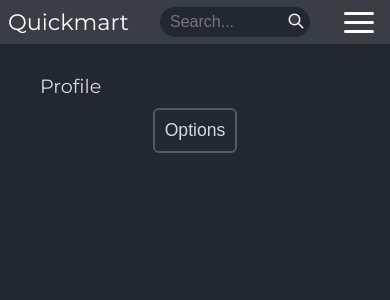
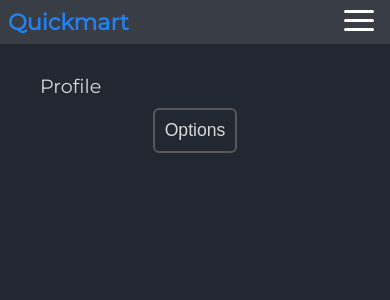
Before and after one commit to zygo1/E-shop, a React (Create React App) app: page /Profile.js in a window 390 px wide. Shown: the top 300 px of the page. Built offline with nearby package versions, Linux system fonts and the light colour scheme.

Commit message:
navigation bar

```diff
--- a/src/App.css
+++ b/src/App.css
@@ -9,6 +9,7 @@
     --itemColor: rgb(255, 255, 255);
     --hover: rgb(0, 94, 202);
     --white:  rgba(240, 240, 240, 0.882);
+    --navWhite:  rgb(230, 230, 230);
     --black:rgb(88, 88, 88);
     /* dark theme */
     --veryDarkGray:rgb(34, 40, 49);
--- a/src/components/Navbar.js
+++ b/src/components/Navbar.js
@@ -4,20 +4,45 @@ import language from '.././assets/language.svg';
 import search from '.././assets/search.svg';
 import Switch from "./switch";
 import '.././styles/Navbar.css';
-import { useContext } from 'react';
+import { useState, useRef, useEffect, useContext } from 'react';
 import { ThemeContext } from './useTheme';
-import { Link } from 'react-router-dom';
+import { Link, useNavigate } from 'react-router-dom';
 
 
 function Navbar() {
     const { theme } = useContext(ThemeContext);
+    const [isActive, setIsActive] = useState(false);
+    const navRef = useRef(null);
+    const navigate = useNavigate();
+
+    const handleToggle = () => {
+        setIsActive(!isActive);
+    };
+
+    const handleRemove = () => {
+        setIsActive(false);
+    }
+
+    const handleWindowClick = (e) => {
+        if (navRef.current && !navRef.current.contains(e.target)) {
+            setIsActive(false);
+        }
+    };
+
+    useEffect(() => {
+        window.addEventListener('click', handleWindowClick)
+
+        return () => {
+            window.removeEventListener('click', handleWindowClick);
+        };
+    }, []);
 
     return (
-        <nav class="navbar" style={{ backgroundColor: theme === 'light' ? 'var(--secondary)' : 'var(--darkGray)' }}>
+        <nav className="navbar" ref={navRef} style={{ backgroundColor: theme === 'light' ? 'var(--navWhite' : 'var(--darkGray)' }}>
             {/* Brand Name */}
-            <div class="brand-title">Quickmart</div>
+            <div onClick={() => { navigate('/'); handleRemove() }} className="brand-title"><Link>Quickmart</Link></div>
             {/* Search */}
-            <div className='search' style={{
+            {/* <div className='search' style={{
                 backgroundColor: theme === 'light' ? 'var(--secondary)' : 'var(--veryDarkGray)',
                 borderColor: theme === 'light' ? 'var(--secondary)' : 'var(--darkGray)',
                 color: theme === 'light' ? 'var(--black)' : 'var(--secondary)'
@@ -29,22 +54,22 @@ function Navbar() {
                 <button className="search-button" style={{ backgroundColor: theme === 'light' ? 'transparent' : 'transparent' }}>
                     <img src={search} style={{ filter: theme === 'light' ? 'var(--blackFilter)' : 'var(--whiteFilter)' }} />
                 </button>
-            </div>
+            </div> */}
             {/* Bars - Responsive */}
-            <Link to="#" class="toggle-button">
-                <span class="bar"></span>
-                <span class="bar"></span>
-                <span class="bar"></span>
+            <Link to="#" className="toggle-button" onClick={handleToggle}>
+                <span className="bar"></span>
+                <span className="bar"></span>
+                <span className="bar"></span>
             </Link>
             {/* Links */}
-            <div class="navbar-links">
+            <div className={`navbar-links ${isActive ? 'active' : ''}`}>
                 <ul>
-                    <li><Link>Shop</Link></li>
-                    <li><Link>Contact</Link></li>
-                    <li><Link><img src={cart} style={{ filter: theme === 'light' ? 'var(--blackFilter)' : 'var(--whiteFilter)' }} /></Link></li>
-                    <li><Link><img src={user} style={{ filter: theme === 'light' ? 'var(--blackFilter)' : 'var(--whiteFilter)' }} /></Link></li>
+                    <li onClick={() => { navigate('/Products.js'); handleRemove() }} ><Link style={{ color: theme === 'light' ? 'var(--black)' : 'var(--white)' }}>Shop</Link></li>
+                    <li onClick={() => { navigate('/Contact.js'); handleRemove() }} ><Link style={{ color: theme === 'light' ? 'var(--black)' : 'var(--white)' }}>Contact</Link></li>
+                    <li onClick={() => { navigate('/Cart.js'); handleRemove() }}><Link><img src={cart} style={{ filter: theme === 'light' ? 'var(--blackFilter)' : 'var(--whiteFilter)' }} /></Link></li>
+                    <li onClick={() => { navigate('/Profile.js/MyAccount.js'); handleRemove() }}><Link><img src={user} style={{ filter: theme === 'light' ? 'var(--blackFilter)' : 'var(--whiteFilter)' }} /></Link></li>
                     <li><button style={{ color: theme === 'light' ? 'var(--black)' : 'var(--white)' }}><img style={{ filter: theme === 'light' ? 'var(--blackFilter)' : 'var(--whiteFilter)' }} src={language} /></button></li>
-                    <li><button style={{ color: theme === 'light' ? 'var(--black)' : 'var(--white)' }}><Switch /></button></li>
+                    <li id='slider-button'><button style={{ color: theme === 'light' ? 'var(--black)' : 'var(--white)' }}><Switch /></button></li>
                 </ul>
             </div>
         </nav>
--- a/src/components/ProfileCategories.js
+++ b/src/components/ProfileCategories.js
@@ -15,11 +15,12 @@ function ProfileCategories() {
     const profileRef = useRef();
     const toggleProfileCategories = () => {
         profileRef.current.classList.toggle('responsive-categories');
-    }
+    };
 
     const hideProfileCategories = () => {
         profileRef.current.classList.remove('responsive-categories');
-    }
+    };
+
 
     return (
         <div className='profile-categories-container' >
--- a/src/components/switch/Styles.css
+++ b/src/components/switch/Styles.css
@@ -1,19 +1,19 @@
 .switch {
-    position: absolute;
+    position: relative;
     display: inline-block;
     right: 0px;
     width: 50px;
     height: 24px;
+
 }
 
-/* to hide default html checkbox */
 .switch input {
     opacity: 0;
     width: 0;
     height: 0;
+
 }
 
-/* the slider */
 .slider {
     position: absolute;
     cursor: pointer;
@@ -79,37 +79,3 @@ input:checked + .slider:before {
 .slider.round:before {
     border-radius: 50%;
 }
-
-@media (max-width:996px) {
-    .moon,.sun{
-        font-size: 1.3rem;
-    }
-}
-
-
-@media (max-width:868px){
-    .switch{
-        position: relative;
-        right: 0px;
-        margin: 30px 0px 0px 0px;
-        width: 50px;
-        height: 24px;
-    }
-
-    .slider:before{
-        height: 18px;
-        width: 18px;
-    }
-
-    .moon,.sun{
-        font-size: 1.05rem;
-        top:3px;
-        left:4px;
-    }
-
-    .sun{
-        font-size: 1.05rem;
-        top: 4px;
-        left:30px;
-    }
-}
--- a/src/styles/Navbar.css
+++ b/src/styles/Navbar.css
@@ -12,9 +12,14 @@
 }
 
 .brand-title{
-  font-size: 1.8rem;
+  font-size: 1.9rem;
   margin: 8px;
   cursor: pointer;
+  font-weight: 700;
+}
+
+.brand-title a{
+  color: var(--primary)
 }
 
 
@@ -68,6 +73,7 @@
 
 .navbar-links li{
   list-style: none;
+  cursor: pointer;
 }
 
 .navbar-links li a{
@@ -94,10 +100,14 @@
   background-color: var(--primary);
 }
 
+#slider-button:hover{
+  background-color: transparent;
+}
+
 .toggle-button{
-  position: absolute;
-  top:.75rem;
-  right: 1rem;
+  position: absolute; /*! here*/
+  top: 10px; /*! here*/
+  right: 16px;
   display: none;
   flex-direction: column;
   justify-content: space-between;
@@ -119,7 +129,7 @@
 
   .search{
     height: 30px;
-    margin-right: 80px;
+    margin-right: 20px;
   }
 
   .search-button{
@@ -139,10 +149,10 @@
       display: none;
       width: 100%;
   }
-
-  .navbar-links{
-      flex-direction: column;
-      align-items: flex-start;
+/*! prob */
+  .navbar{
+    flex-direction: column;
+    align-items: flex-start;
   }
 /* ? */
   .navbar-links ul{
@@ -151,15 +161,18 @@
   }
 
   .navbar-links li{
-      text-align: center;
+    display: flex;
+    flex-direction: row;
+    align-items: center;
+    justify-content: center;
   }
 
   .navbar-links li a{
-      padding: .5rem 1rem;
+      padding: 8px 16px;
   }
 
   .navbar-links li button{
-    padding: .5rem 1rem;
+    padding: 8px 16px;
   }
 
   .navbar-links.active{
--- a/src/styles/Profile.css
+++ b/src/styles/Profile.css
@@ -1,7 +1,7 @@
 /* Profile - Categories */
 .categoriesProfile{
   width: 180px;
-  height: 180px;
+  height: 200px;
   background-color: var(--itemColor);
   border-radius: 5px;
   border: none;
@@ -9,6 +9,7 @@
   padding: 5px 10px 10px 10px;
   margin: 25px;
   min-width: 100px;
+
 }
 
 .categoriesProfile ul li a{
@@ -49,9 +50,10 @@ flex-direction: column;
 align-items: center;
 justify-content: center;
 margin: 5px;
+
 }
 
-.profileCircle{
+/* .profileCircle{
 display: flex;
 align-items: center;
 justify-content: center;
@@ -68,7 +70,7 @@ width: 100px;
 height: 100px;
 border-radius: 50%;
 position: relative;
-}
+} */
 
 .nameLetter{
 font-family: 'Montserrat', sans-serif;
@@ -82,12 +84,13 @@ font-size: 1.1rem;
 }
 
 .categoriesProfile li {
-display: flex;
-flex-direction: row;
-align-items: center;
-justify-content: flex-start;
-gap: 5px;
+  display: flex;
+  flex-direction: row;
+  align-items: center;
+  justify-content: flex-start;
+  gap: 5px;
 }
+
 .categoriesProfile li > img{
 width:25px;
 }
```
